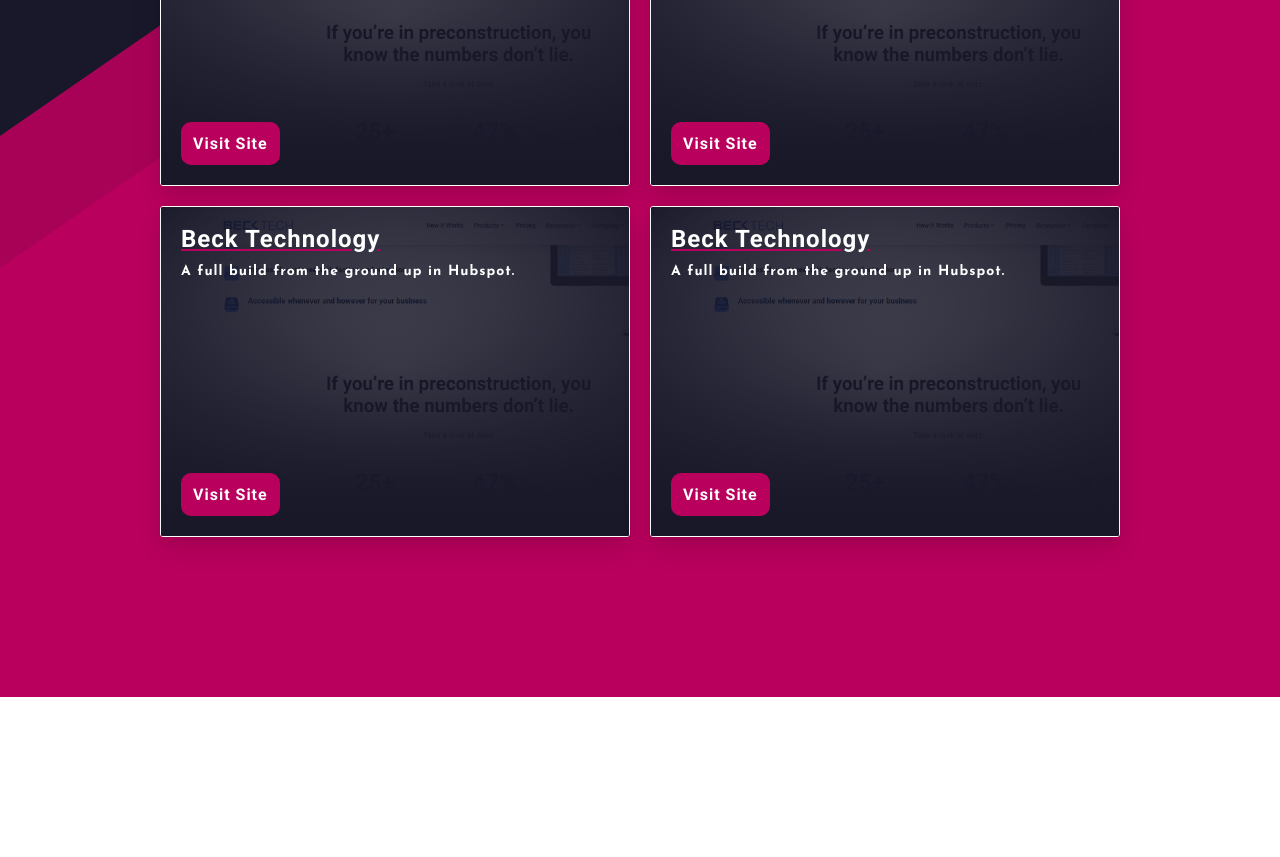
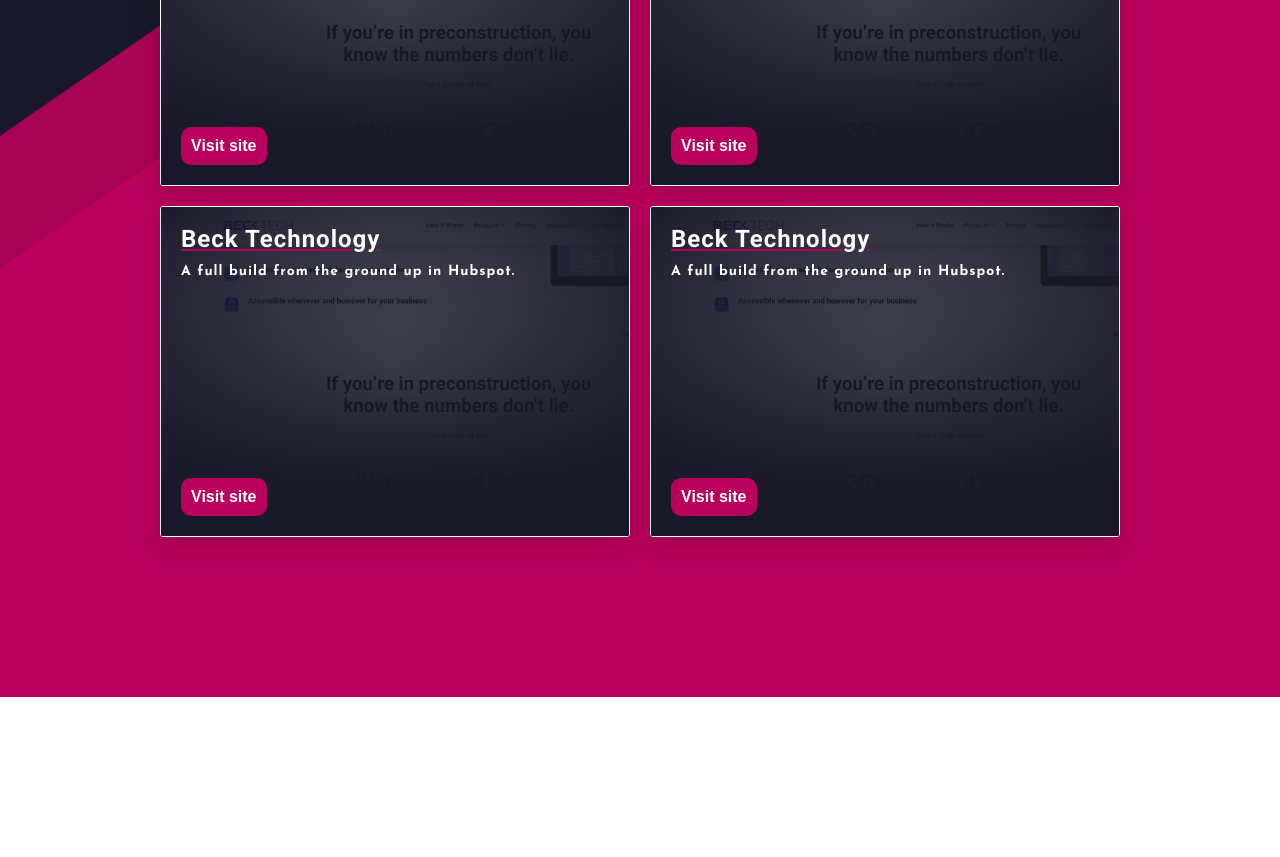
Before and after one commit to DillonKyleDev/PortfolioV3, a React (Create React App) app: page / in a window 1280 px wide. Shown: the part 4360-5217 px from the top of the page. Built offline with nearby package versions, Linux system fonts and the light colour scheme.

Commit message:
More button bug fixes

```diff
--- a/src/Components/MultiColumn/MultiColumn.js
+++ b/src/Components/MultiColumn/MultiColumn.js
@@ -56,13 +56,9 @@
           </div>
 
           <div className='project-card__text--bottom'>
-            <MenuButton buttonText='Visit Site'
-              href="/"
-              style={{
-                buttonColor: 'primary',
-                buttonSize: 'small'
-              }}
-            />
+            <button className="menu-button menu-button--primary menu-button--small">
+              Visit site
+            </button>
           </div>
         </div>
       </div>
```
